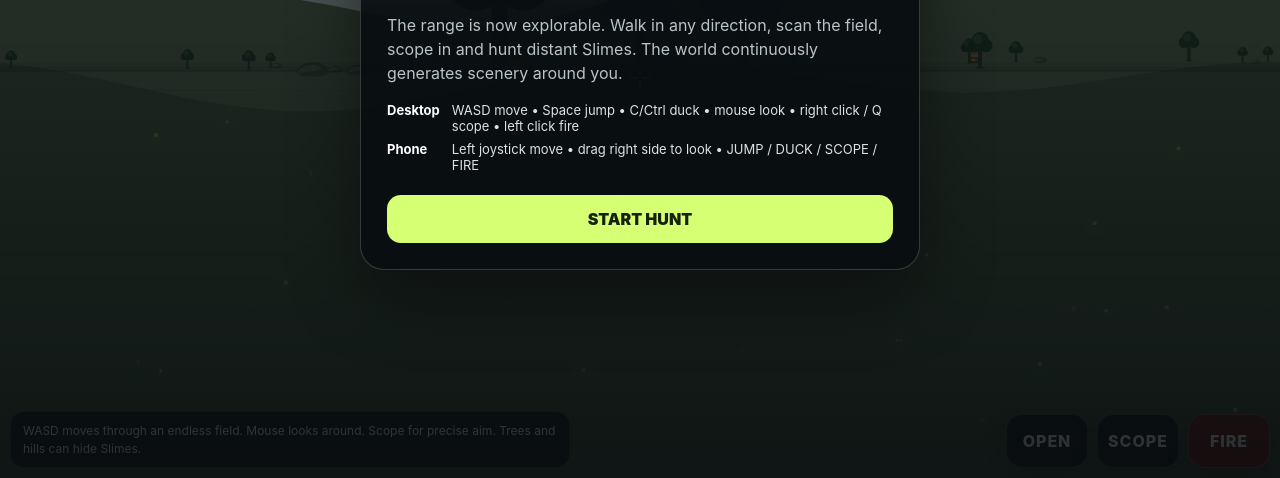
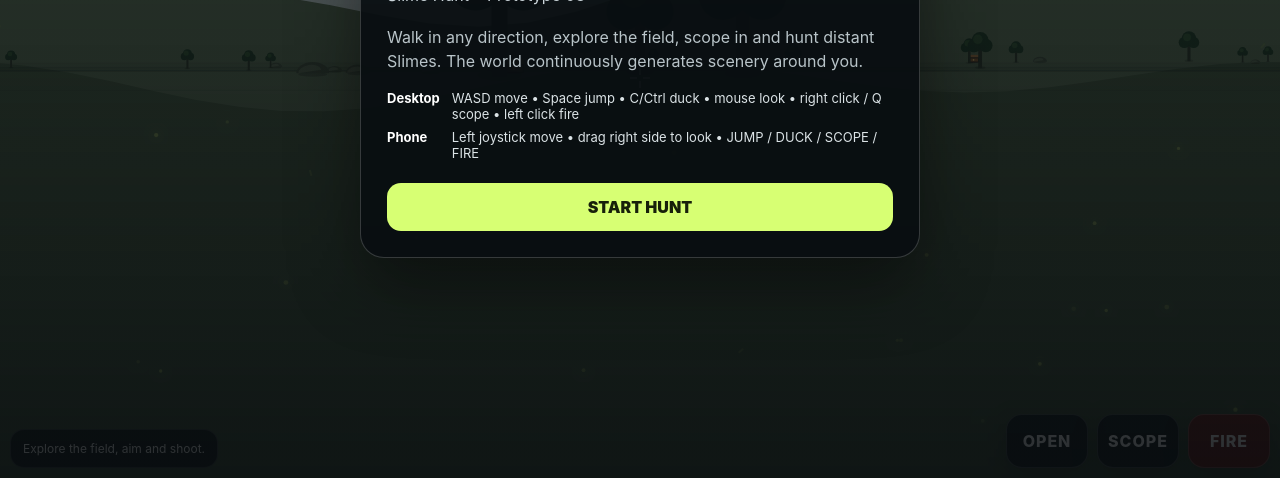
Before and after one commit to noagrp/funsniper, a plain HTML site: page index.html in a window 1280 px wide. Shown: the part 322-800 px from the top of the page. Drawn offline with Linux system fonts and the light colour scheme; animation ran at ten frames a second.

Commit message:
Update index.html

```diff
--- a/index.html
+++ b/index.html
@@ -73,7 +73,7 @@ button{font:inherit;color:inherit}
     <div class="pill">TIME <strong id="timeOfDay">DAY</strong></div>
   </div>
   <div class="bottom">
-    <div class="info">WASD moves through an endless field. Mouse looks around. Scope for precise aim. Trees and hills can hide Slimes.</div>
+    <div class="info">Explore the field, aim and shoot.</div>
     <div class="controls">
       <button class="ctrl" id="openChest">OPEN</button>
       <button class="ctrl" id="scope">SCOPE</button>
@@ -100,7 +100,7 @@ button{font:inherit;color:inherit}
   <div class="card">
     <h1>FUNSNIPER</h1>
     <p class="sub">Slime Hunt • Prototype 03</p>
-    <p>The range is now explorable. Walk in any direction, scan the field, scope in and hunt distant Slimes. The world continuously generates scenery around you.</p>
+    <p>Walk in any direction, explore the field, scope in and hunt distant Slimes. The world continuously generates scenery around you.</p>
     <div class="legend">
       <b>Desktop</b><span>WASD move • Space jump • C/Ctrl duck • mouse look • right click / Q scope • left click fire</span>
       <b>Phone</b><span>Left joystick move • drag right side to look • JUMP / DUCK / SCOPE / FIRE</span>
```
